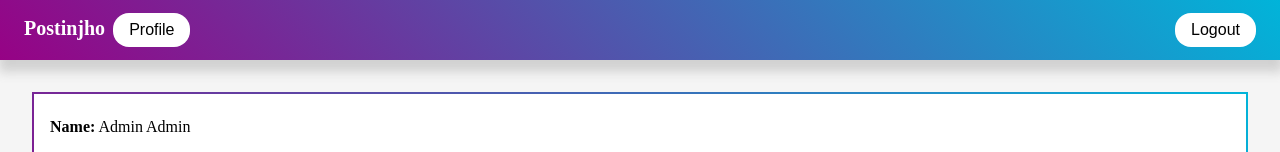
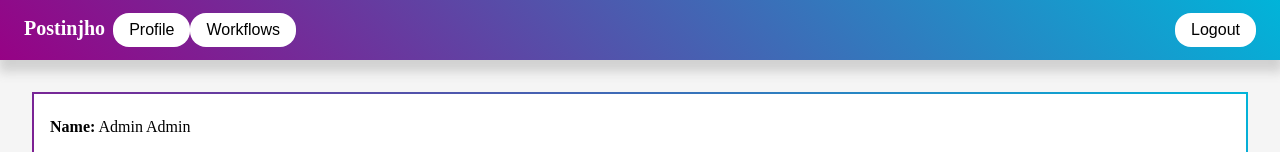
Before and after one commit to mkalgebra/react_q, a React (Vite) app: page /react_q/profile in a window 1280 px wide. Shown: the top 152 px of the page. Built offline with nearby package versions, Linux system fonts and the light colour scheme.

Commit message:
chore: btn

```diff
--- a/src/core/hoc/layout/components/header/Header.tsx
+++ b/src/core/hoc/layout/components/header/Header.tsx
@@ -26,6 +26,11 @@ export default function Header() {
             text={"Profile"}
             onClick={viewProfile}
           />
+          <Button
+            type={ButtonTypes.secondary}
+            text={"Workflows"}
+            onClick={viewProfile}
+          />
         </div>
         <Button
           type={ButtonTypes.secondary}
```
